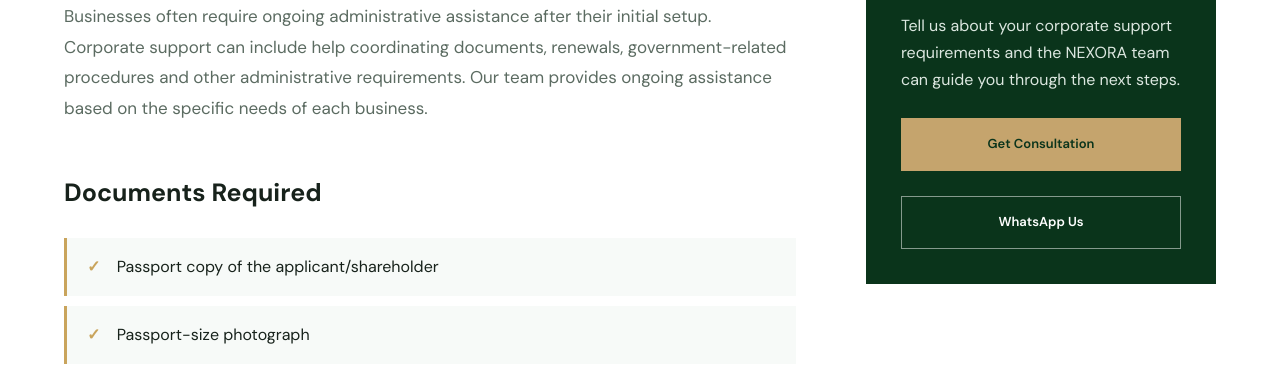
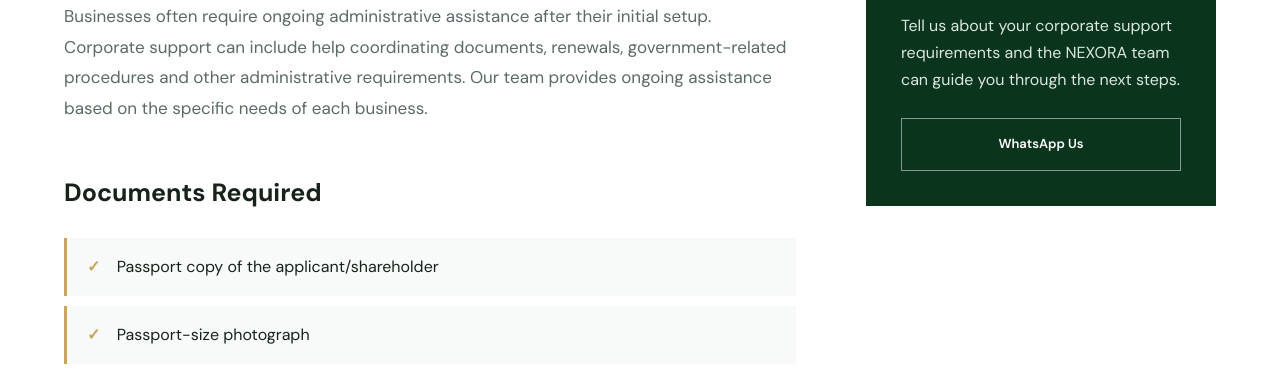
Before and after one commit to fathimaththasleema12-sys/website, a plain HTML site: page services/corporate-support/index.html in a window 1280 px wide. Shown: the part 705-1076 px from the top of the page. Drawn offline with nearby package versions, Linux system fonts and the light colour scheme.

Commit message:
Update index.html

```diff
--- a/services/corporate-support/index.html
+++ b/services/corporate-support/index.html
@@ -516,12 +516,7 @@
         </p>
 
 
-        <a
-            href="/#contact"
-            class="btn btn-gold"
-        >
-            Get Consultation
-        </a>
+
 
 
         <a
```
